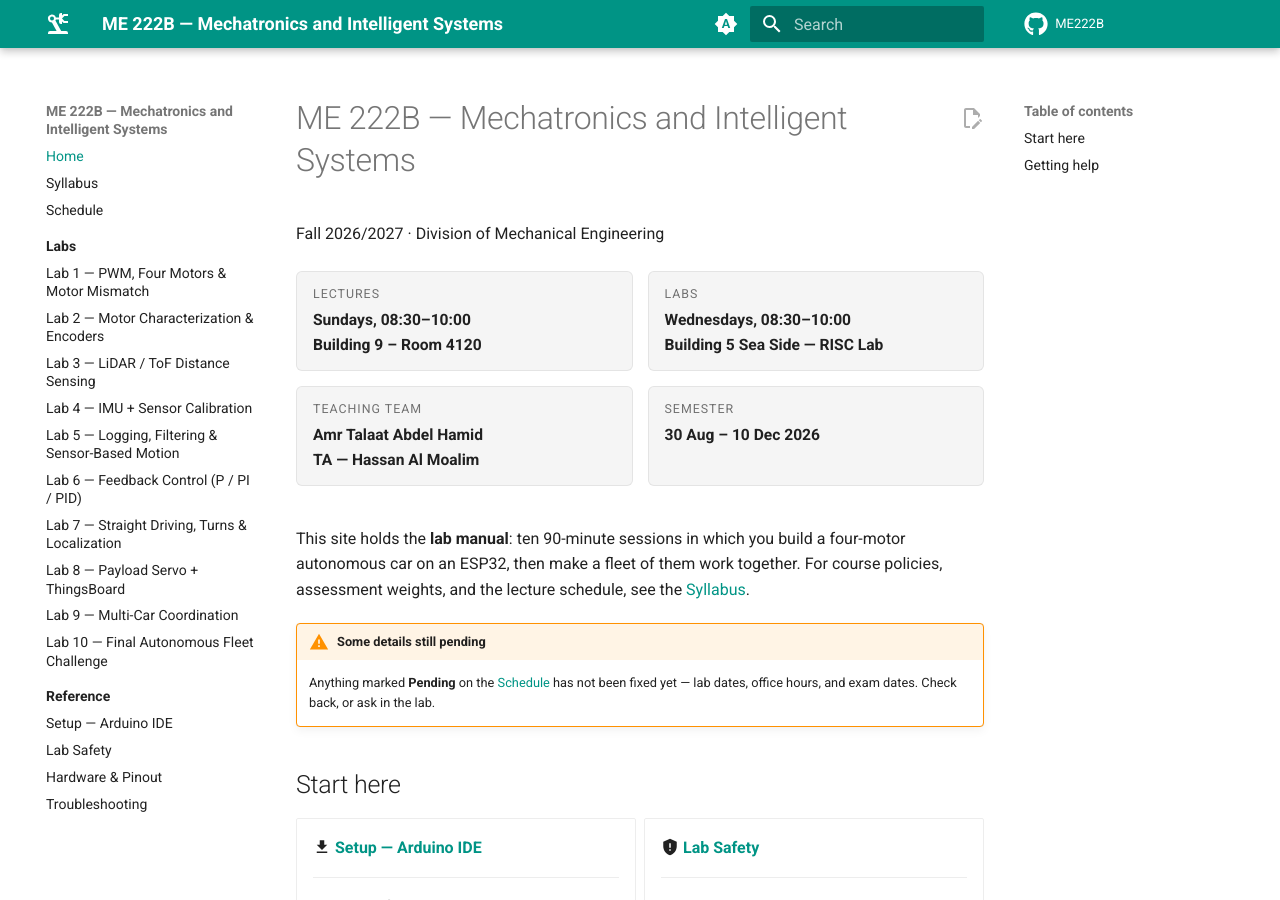
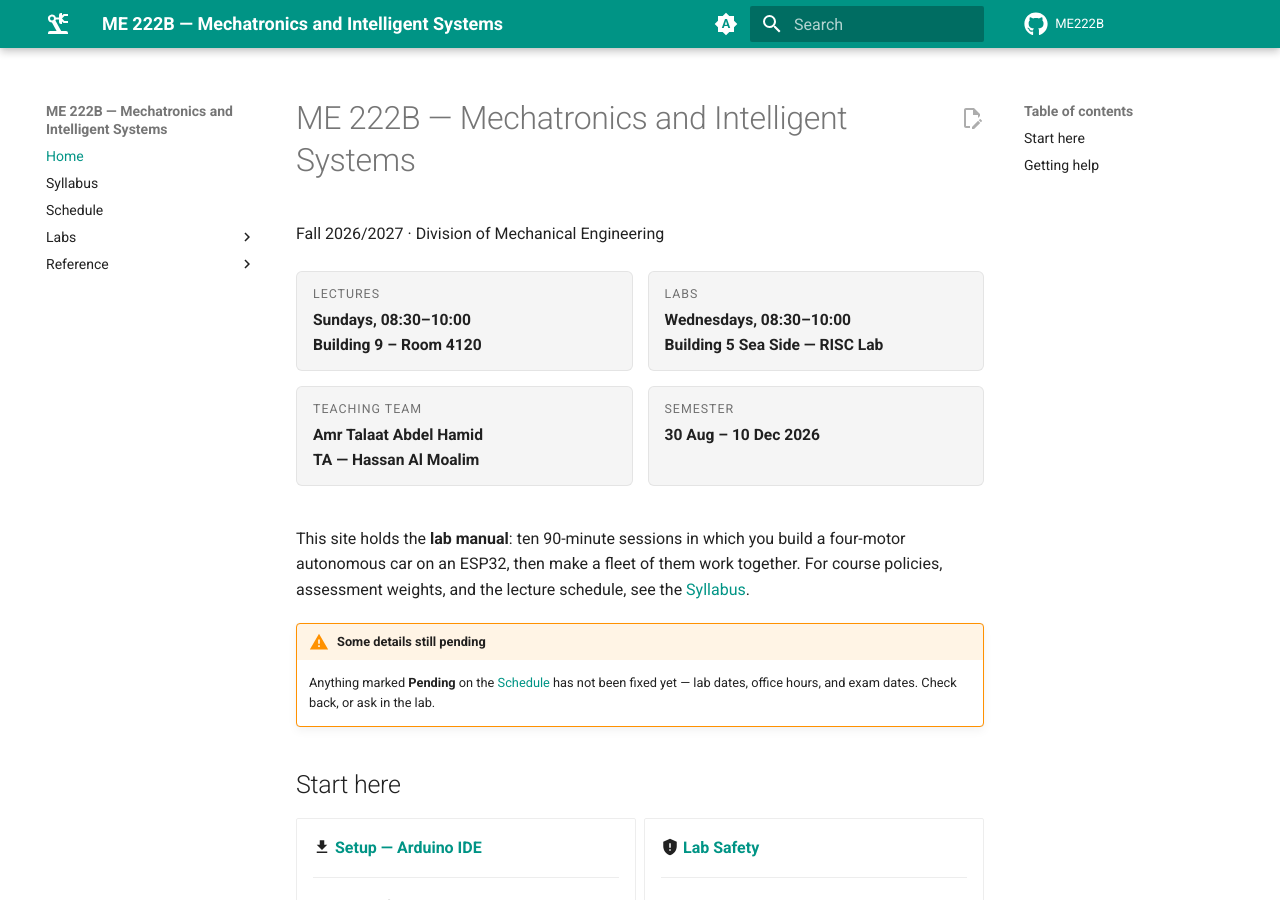
Before and after one commit to Hassan-Al-Moalim/ME222B, an MkDocs documentation site: the page built from docs/index.md, in a window 1280 px wide and 900 px high. Built offline with MkDocs 1.6.1 and Material for MkDocs 9.7.7, drawn with Linux system fonts in a browser that asks for light colours; comment, search, counter and statistics services are not loaded.

Commit message:
Collapse the sidebar sections and shorten the lab labels
Every section sat open, so ten lab entries pushed Reference off the first
screen and the sidebar was a wall of text. Sections now stay shut until
clicked, and the one holding the current page opens on its own.

Sidebar labels are shortened to the topic alone. The full titles were wrapping
onto two lines each, doubling the height of the list. Page headings keep their
descriptive titles — only the nav entries are trimmed.

Co-Authored-By: Claude Opus 5 <noreply@anthropic.com>

```diff
--- a/mkdocs.yml
+++ b/mkdocs.yml
@@ -20,11 +20,10 @@ theme:
     logo: material/robot-industrial
     repo: fontawesome/brands/github
   features:
-    # No navigation.tabs: everything lives in one persistent left sidebar,
-    # the way Just the Docs course sites do it, so students can see the whole
-    # course at once instead of one section at a time.
-    - navigation.sections       # top-level groups as headings
-    - navigation.expand         # sub-pages always visible, not collapsed
+    # One persistent left sidebar rather than top tabs, the way Just the Docs
+    # course sites do it. Deliberately no navigation.sections or
+    # navigation.expand: those pin every section open, which buries Reference
+    # under ten lab entries. Sections collapse until clicked instead.
     - navigation.indexes        # section landing pages
     - navigation.top
     - navigation.tracking
@@ -123,16 +122,16 @@ nav:
   - Schedule: schedule.md
   - Labs:
       - labs/index.md
-      - "Lab 1 — PWM, Four Motors & Motor Mismatch": labs/lab01-pwm-motors.md
-      - "Lab 2 — Motor Characterization & Encoders": labs/lab02-motor-characterization.md
-      - "Lab 3 — LiDAR / ToF Distance Sensing": labs/lab03-distance-sensing.md
-      - "Lab 4 — IMU + Sensor Calibration": labs/lab04-imu-calibration.md
-      - "Lab 5 — Logging, Filtering & Sensor-Based Motion": labs/lab05-logging-filtering.md
-      - "Lab 6 — Feedback Control (P / PI / PID)": labs/lab06-feedback-control.md
-      - "Lab 7 — Straight Driving, Turns & Localization": labs/lab07-straight-turns-localization.md
-      - "Lab 8 — Payload Servo + ThingsBoard": labs/lab08-servo-thingsboard.md
-      - "Lab 9 — Multi-Car Coordination": labs/lab09-multi-car.md
-      - "Lab 10 — Final Autonomous Fleet Challenge": labs/lab10-fleet-challenge.md
+      - "Lab 1 — Four Motors & PWM": labs/lab01-pwm-motors.md
+      - "Lab 2 — Characterization": labs/lab02-motor-characterization.md
+      - "Lab 3 — Distance Sensing": labs/lab03-distance-sensing.md
+      - "Lab 4 — IMU Calibration": labs/lab04-imu-calibration.md
+      - "Lab 5 — Logging & Filtering": labs/lab05-logging-filtering.md
+      - "Lab 6 — Feedback Control": labs/lab06-feedback-control.md
+      - "Lab 7 — Turns & Localization": labs/lab07-straight-turns-localization.md
+      - "Lab 8 — Servo & ThingsBoard": labs/lab08-servo-thingsboard.md
+      - "Lab 9 — Multi-Car": labs/lab09-multi-car.md
+      - "Lab 10 — Fleet Challenge": labs/lab10-fleet-challenge.md
   - Reference:
       - resources/index.md
       - "Setup — Arduino IDE": resources/setup.md
```
